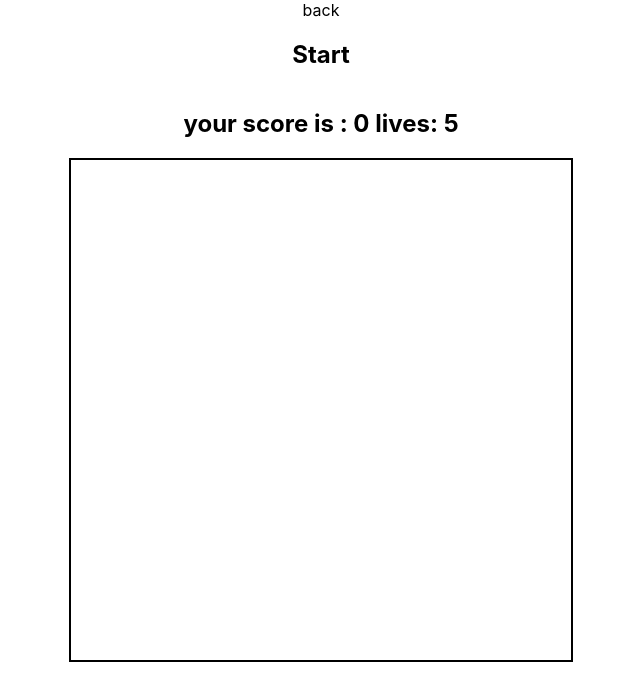
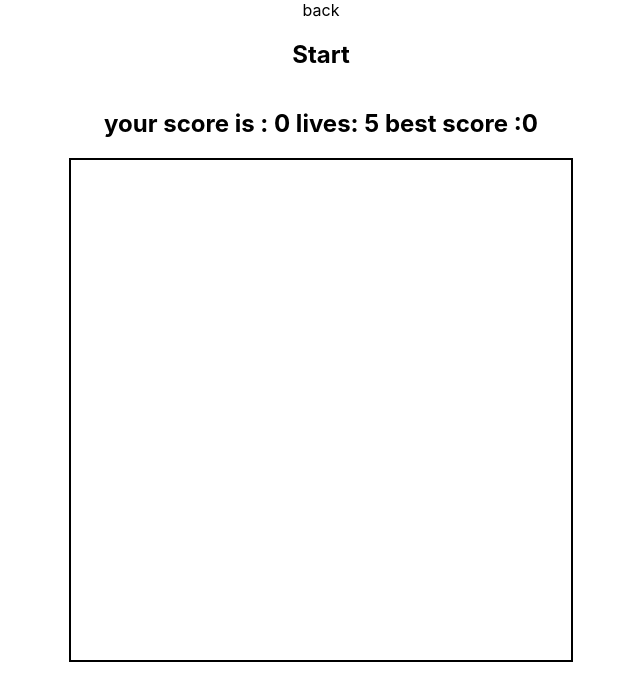
Before and after one commit to GSG-G7/project-aim, a React (Create React App) app: page / in a window 1280 px wide. Both pictures are taken after a click on the element 639 px from the left and 10 px from the top of the page. Shown: the top 700 px of the page, without its empty margins (319-959 px from the left). Built offline with nearby package versions, Linux system fonts and the light colour scheme.

Commit message:
bestscores and local storage for aim game

```diff
--- a/src/Components/AimGame.js
+++ b/src/Components/AimGame.js
@@ -32,6 +32,7 @@ export default class AimGame extends Component {
   incScore = id => {
     this.setState(({ score }) => ({ score: score + 100 }));
     this.hideBubble(id);
+    this.setBestScore();
   };
   decScore = () => {
     if (this.state.lives === 1) this.endGame();
@@ -59,6 +60,19 @@ export default class AimGame extends Component {
     // // save record in local storage ...
     this.setState({ start: false, bubbles: [] });
   };
+  setBestScore = () => {
+    if (this.getBestScore() < this.state.score)
+      setTimeout(
+        () =>
+          localStorage.setItem("bestScore", JSON.stringify(this.state.score)),
+        0
+      );
+  };
+  getBestScore = () => {
+    const bestScore = localStorage.getItem("bestScore");
+    return bestScore ? JSON.parse(bestScore) : "0";
+  };
+
   render() {
     const { bubbles, start, score, lives } = this.state;
     return (
@@ -67,7 +81,8 @@ export default class AimGame extends Component {
           {start ? "End" : "Start"}
         </h1>
         <h1>
-          your score is : {score} lives: {lives}
+          your score is : {score} lives: {lives} best score :
+          {this.getBestScore()}
         </h1>
         <Canvas
           width={10}
```
